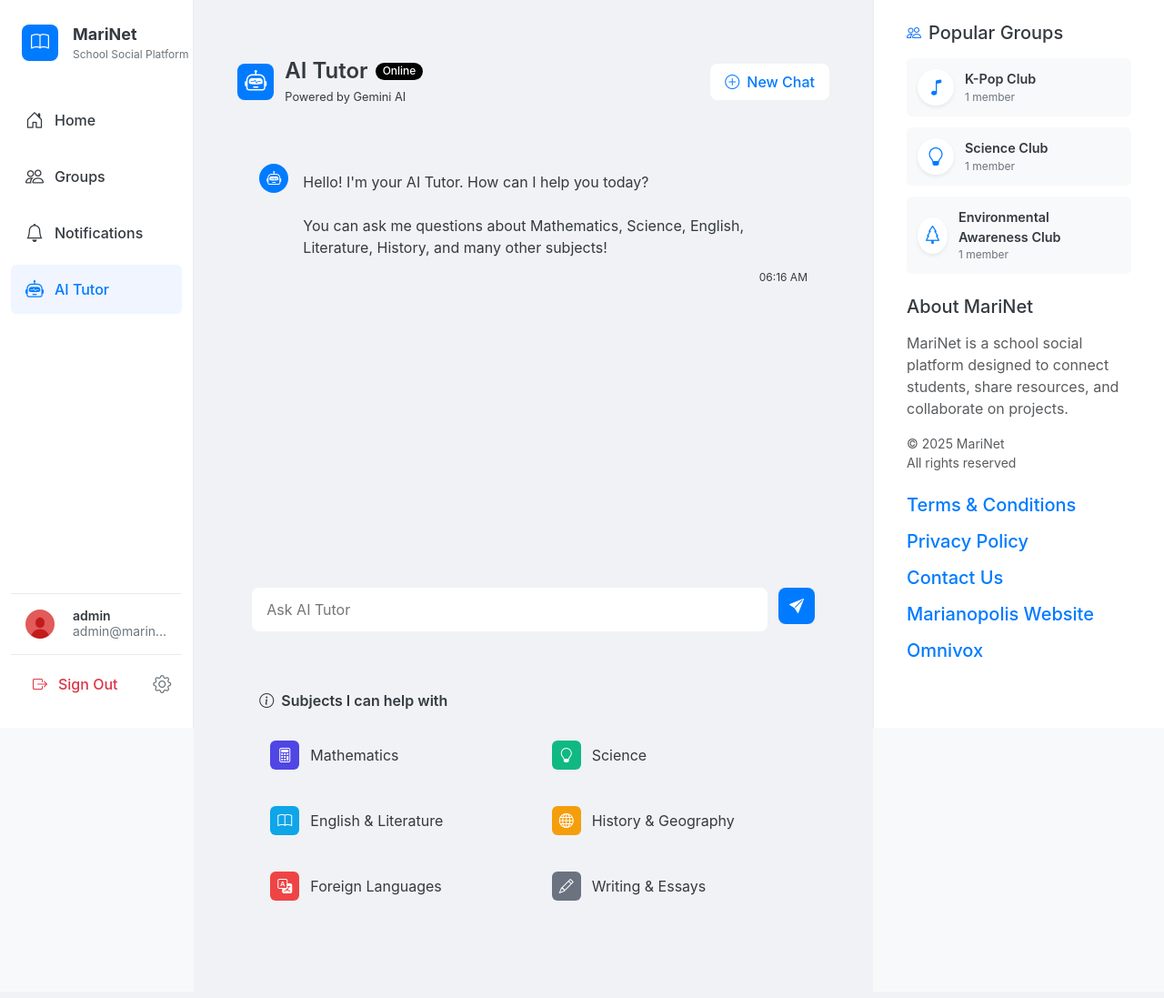
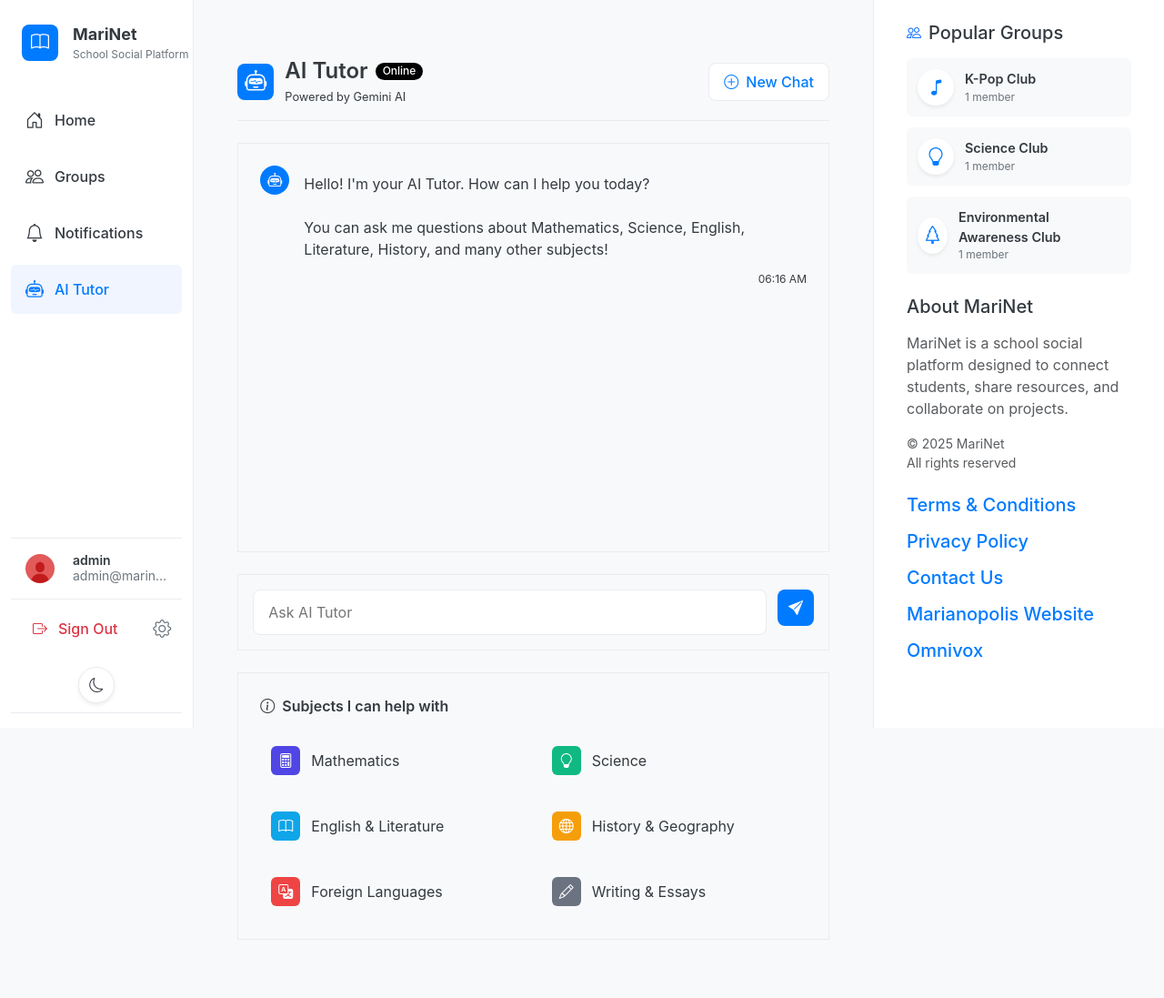
Before and after one commit to Rionte/MariNet, a Flask app: page /ai-tutor in a window 1280 px wide. Shown: the whole page at 91% size. Before the commit the page ends 990 px from the top, so only its background shows below. Run offline with Flask 3, Linux system fonts and the light colour scheme; a user stored in the database is signed in; data comes from the database, SQL or seed files in the repository; data that the repository does not hold is empty; some libraries are stand-ins or nearby versions.

Commit message:
update dark

```diff
--- a/static/css/style.css
+++ b/static/css/style.css
@@ -725,3 +725,206 @@
     padding: 0.25rem 0.45rem;
     border-radius: 50%;
 }
+/* Add these dark theme variables to your :root section */
+:root {
+    --primary-color: #007bff;
+    --secondary-color: #f0f5ff;
+    --dark-color: #343a40;
+    --light-color: #f8f9fa;
+    --gray-color: #6c757d;
+    --gray-light-color: #e9ecef;
+    --success-color: #28a745;
+    --danger-color: #dc3545;
+    --border-radius: 0.375rem;
+    --box-shadow: 0 0.125rem 0.25rem rgba(0, 0, 0, 0.075);
+    --transition: all 0.3s ease;
+    --upvote-color: #FF4500;
+    --downvote-color: #7193FF;
+
+    /* Background and text colors */
+    --bg-main: #f8f9fa;
+    --bg-card: #ffffff;
+    --text-main: #343a40;
+    --text-secondary: #6c757d;
+    --border-color: #e9ecef;
+}
+
+/* Dark theme variables */
+[data-theme="dark"] {
+    --primary-color: #3b82f6;
+    --secondary-color: #1e293b;
+
+    /* Background and text colors */
+    --bg-main: #131a27;
+    --bg-card: #1e293b;
+    --text-main: #f3f4f6;
+    --text-secondary: #b1b1b1;
+    --border-color: #2d3748;
+
+    /* Adjust other colors for dark mode */
+    --dark-color: #f3f4f6;
+    --light-color: #1e293b;
+    --gray-color: #b1b1b1;
+    --gray-light-color: #2d3748;
+    --box-shadow: 0 0.125rem 0.25rem rgba(0, 0, 0, 0.2);
+}
+
+/* Apply theme variables throughout the CSS */
+body {
+    font-family: 'Inter', -apple-system, BlinkMacSystemFont, 'Segoe UI', Roboto, Oxygen, Ubuntu, Cantarell, 'Open Sans', 'Helvetica Neue', sans-serif;
+    background-color: var(--bg-main);
+    color: var(--text-main);
+    transition: background-color 0.3s ease, color 0.3s ease;
+}
+
+a {
+    text-decoration: none;
+    color: var(--primary-color);
+}
+
+/* Update sidebar styles */
+.sidebar-container {
+    border-right: 1px solid var(--border-color);
+    background-color: var(--bg-card);
+}
+
+.app-name {
+    color: var(--text-main);
+}
+
+.app-subtitle {
+    color: var(--text-secondary);
+}
+
+.sidebar .nav-link {
+    color: var(--text-main);
+}
+
+.sidebar .nav-link:hover {
+    background-color: var(--secondary-color);
+}
+
+.sidebar .nav-link.active {
+    background-color: var(--secondary-color);
+    color: var(--primary-color);
+}
+
+/* Update profile section */
+.profile-section {
+    border-top: 1px solid var(--border-color);
+}
+
+.user-email {
+    color: var(--text-secondary);
+}
+
+.settings-link {
+    color: var(--gray-color);
+}
+
+.logout-section {
+    border-top: 1px solid var(--border-color);
+}
+
+/* Main content */
+.main-content {
+    background-color: var(--bg-main);
+}
+
+/* Right sidebar */
+.right-sidebar-container {
+    background-color: var(--bg-card);
+    border-left: 1px solid var(--border-color);
+}
+
+/* Group items */
+.group-item {
+    background-color: var(--light-color);
+}
+
+.group-icon {
+    background-color: var(--bg-card);
+}
+
+.group-members {
+    color: var(--text-secondary);
+}
+
+/* Posts */
+.post-create-card,
+.post-card,
+.empty-state,
+.form-card,
+.group-header,
+.group-card {
+    background-color: var(--bg-card);
+    box-shadow: var(--box-shadow);
+}
+
+.post-actions {
+    border-top: 1px solid var(--border-color);
+}
+
+.post-date {
+    color: var(--text-secondary);
+}
+
+.vote-btn {
+    border: 1px solid var(--border-color);
+    background-color: var(--bg-card);
+    color: var(--text-secondary);
+}
+
+.vote-btn:hover {
+    background-color: var(--light-color);
+}
+
+.empty-state-icon {
+    color: var(--text-secondary);
+}
+
+/* Group cards */
+.group-card {
+    border: 1px solid var(--border-color);
+}
+
+.icon-wrapper {
+    background-color: var(--secondary-color);
+}
+
+.group-description {
+    color: var(--text-secondary);
+}
+
+.group-card-footer {
+    border-top: 1px solid var(--border-color);
+}
+
+/* Add theme toggle button style */
+.theme-toggle {
+    width: 40px;
+    height: 40px;
+    border-radius: 50%;
+    background-color: var(--bg-card);
+    color: var(--text-main);
+    border: 1px solid var(--border-color);
+    display: flex;
+    align-items: center;
+    justify-content: center;
+    cursor: pointer;
+    transition: var(--transition);
+    box-shadow: var(--box-shadow);
+}
+
+.theme-toggle:hover {
+    background-color: var(--secondary-color);
+}
+
+/* Toggle position in sidebar */
+.theme-toggle-container {
+    display: flex;
+    justify-content: center;
+    padding: 10px 0;
+    margin: 0 0.75rem;
+    border-bottom: 1px solid var(--border-color);
+}
--- a/static/js/script.js
+++ b/static/js/script.js
@@ -145,3 +145,38 @@
         }
     });
 }
+// Add this script to your main JavaScript file or in a script tag at the bottom of your HTML
+
+document.addEventListener('DOMContentLoaded', function() {
+    // Check for saved theme preference or use device preference
+    const savedTheme = localStorage.getItem('theme') ||
+                      (window.matchMedia('(prefers-color-scheme: dark)').matches ? 'dark' : 'light');
+
+    // Apply the theme
+    document.documentElement.setAttribute('data-theme', savedTheme);
+    updateThemeIcon(savedTheme);
+
+    // Add event listener to theme toggle button
+    document.getElementById('theme-toggle').addEventListener('click', function() {
+        const currentTheme = document.documentElement.getAttribute('data-theme');
+        const newTheme = currentTheme === 'light' ? 'dark' : 'light';
+
+        // Save theme preference
+        localStorage.setItem('theme', newTheme);
+
+        // Apply new theme
+        document.documentElement.setAttribute('data-theme', newTheme);
+        updateThemeIcon(newTheme);
+    });
+
+    function updateThemeIcon(theme) {
+        const icon = document.getElementById('theme-toggle-icon');
+        if (theme === 'dark') {
+            icon.classList.remove('bi-moon');
+            icon.classList.add('bi-sun');
+        } else {
+            icon.classList.remove('bi-sun');
+            icon.classList.add('bi-moon');
+        }
+    }
+});
--- a/templates/base.html
+++ b/templates/base.html
@@ -83,6 +83,11 @@
                             <i class="bi bi-gear"></i>
                         </a>
                     </div>
+                    <div class="theme-toggle-container">
+                        <button id="theme-toggle" class="theme-toggle" aria-label="Toggle dark mode">
+                            <i id="theme-toggle-icon" class="bi bi-moon"></i>
+                        </button>
+                    </div>
                 </div>
             </div>
             {% endif %}
```
